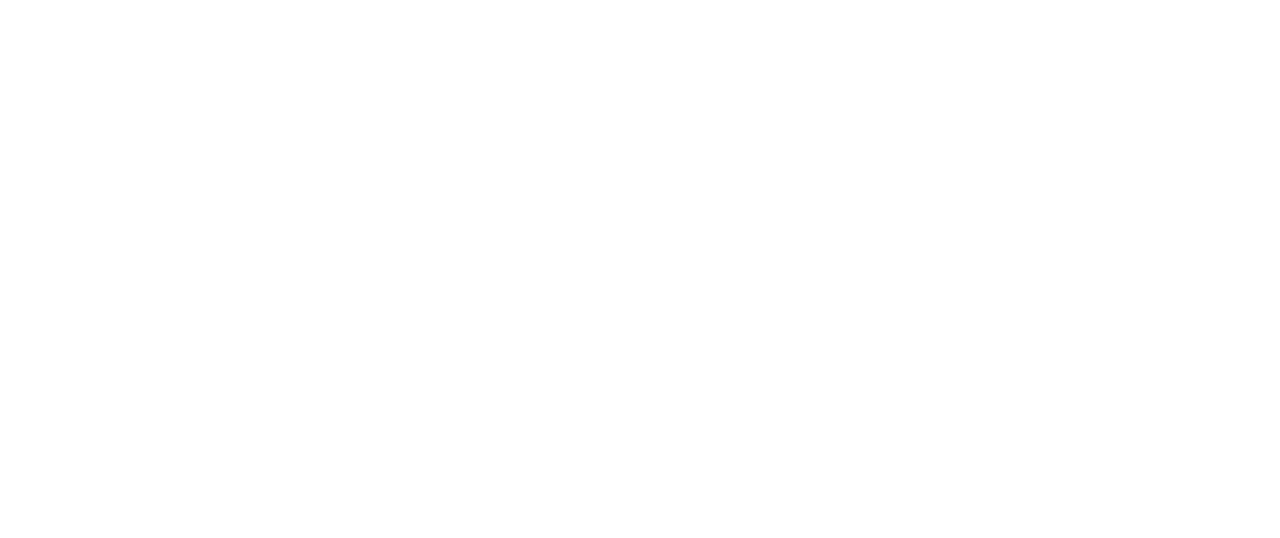
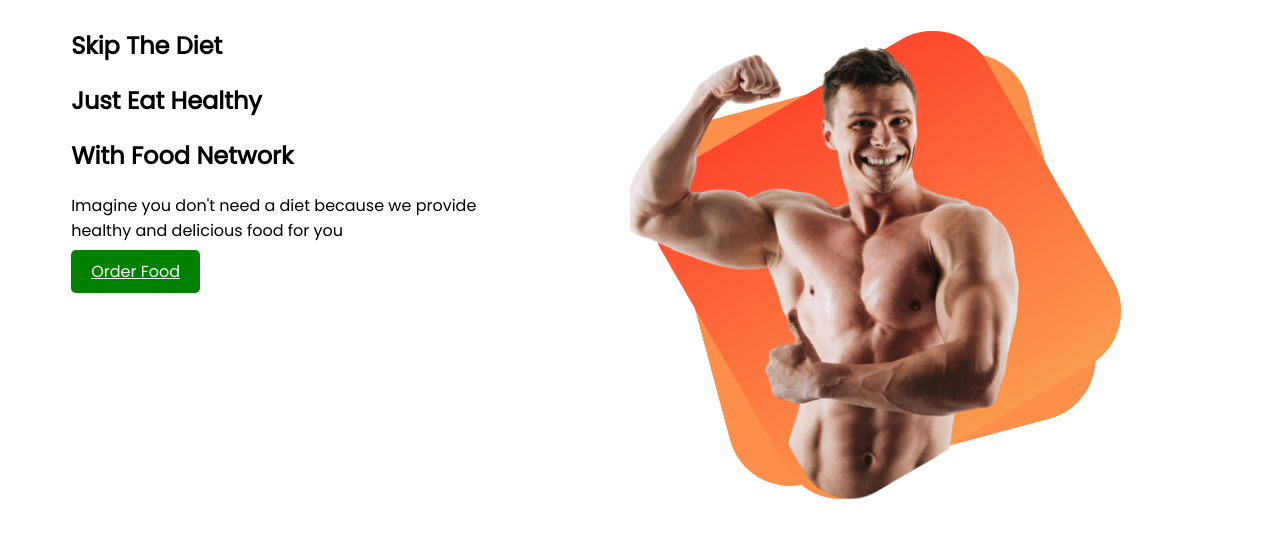
Before and after one commit to hossain-imran-website/eat-healthy, a plain HTML site: page index.html in a window 1280 px wide. Drawn offline with Linux system fonts and the light colour scheme.

Commit message:
eat healty

```diff
--- a/index.html
+++ b/index.html
@@ -4,8 +4,24 @@
     <meta charset="UTF-8">
     <meta name="viewport" content="width=device-width, initial-scale=1.0">
     <title>Eat-healthy</title>
+    <link rel="stylesheet" href="style.css">
+    <link rel="preconnect" href="https://fonts.googleapis.com">
+<link rel="preconnect" href="https://fonts.gstatic.com" crossorigin>
+<link href="https://fonts.googleapis.com/css2?family=Kanit&family=Poppins&display=swap" rel="stylesheet">
 </head>
 <body>
-
+  <section class="eat-healthy">
+<div class="diet-food">
+    <h1>Skip The Diet</h1>
+    <h1> Just Eat Healthy</h1>
+    <h1> With Food Network</h1>
+    <p>Imagine you don't need a diet because we provide
+  healthy and delicious food for you</p>
+  <a class="link-button" target="_blank" href="www.natures.com.bd">Order Food</a>
+</div>
+<div class="men-body">
+    <img src="images/male/Group 8450.png" alt="">
+</div>
+  </section>
 </body>
 </html>
--- a/style.css
+++ b/style.css
@@ -0,0 +1,35 @@
+body{
+    font-family: 'Kanit', sans-serif;
+font-family: 'Poppins', sans-serif;
+}
+
+.eat-healthy {
+    display: flex;
+
+}
+.diet-food{
+    width:40%
+    margin-left:5%;
+    margin-right:5%;
+    padding-left: 5%;
+    padding-right:5%;
+
+}
+.men-body {
+    width:80%;
+    background-image: url(images/shapes);
+    background-position: center;
+    background-repeat: no-repeat;
+    background-size: cover;
+
+}
+.men-body img{
+    width:80%
+}
+.link-button{
+    padding: 10px 20px;
+    background-color: green;
+    margin-top:10px;
+    color:white;
+    border-radius: 5px;
+}
```
Also changed, not shown: images/male/Group 8450.png (added), images/male/Hero_Image-removebg-preview.png (added).
